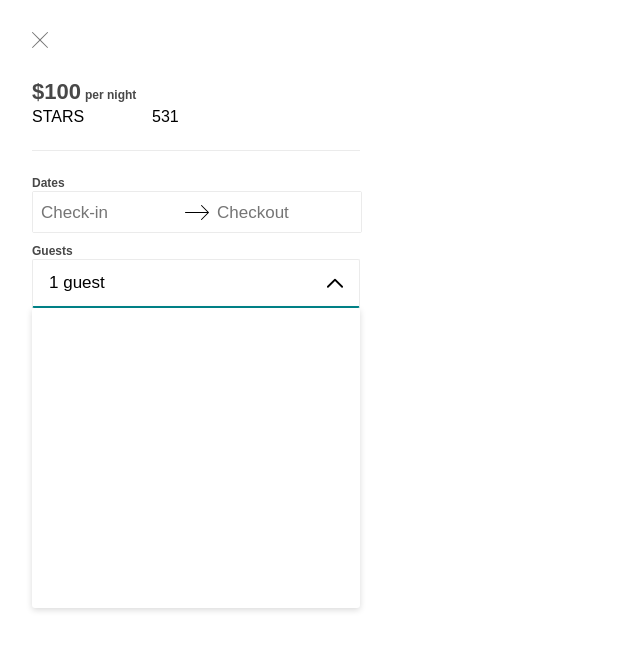
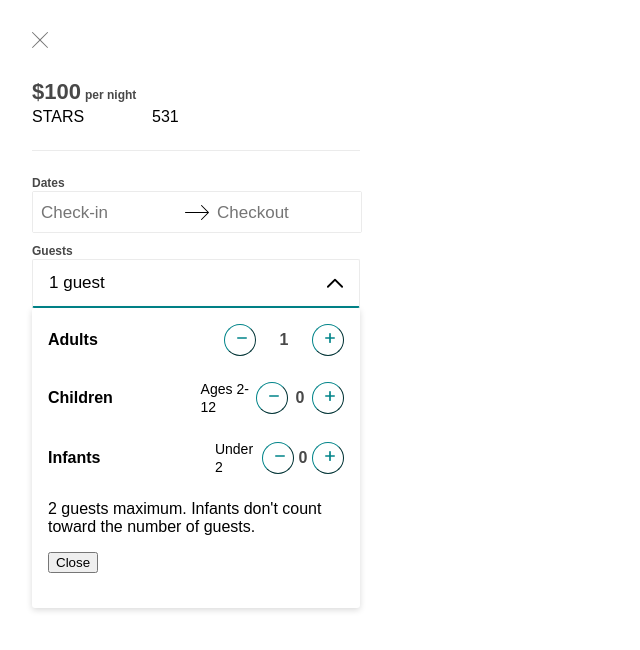
Before and after one commit to sky-bnb/component-booking-gi, a React app: page / in a window 1280 px wide. Both pictures are taken after a click on the button "1 guest". Shown: the top 650 px of the page, without its empty margins (0-640 px from the left). Built offline with nearby package versions, Linux system fonts and the light colour scheme.

Commit message:
adds buttons to dropdown

```diff
--- a/src/components/GuestsDropdown.jsx
+++ b/src/components/GuestsDropdown.jsx
@@ -17,37 +17,77 @@ const StyledGuestsMenuWrapper = styled.div`
   margin: 16px 0px 16px;
 `;
 
-const StyledAdultWrapper = styled.div`
+const StyledAdultRow = styled.div`
+  margin: 16px 0px 16px 0px;
+  display: flex;
+  align-items: center;
 `;
 
-const StyledChildWrapper = styled.div`
+const StyledChildrenRow = styled.div`
+  margin: 24px 0px 24px 0px;
+  display: flex;
+  align-items: center;
 `;
 
-const StyledInfantWrapper = styled.div`
+const StyledInfantRow = styled.div`
+  margin: 24px 0px 24px 0px;
+  display: flex;
+  align-items: center;
 `;
 
 const StyledClosingWrapper = styled.div`
+  margin: 16px 0px 16px 0px;
 `;
 
-const StyledAdultsText = styled.div`
+const StyledMenuText = styled.div`
+  font-family: 'Quicksand', sans-serif;
+  font-size: 16px;
+  font-weight: 600;
+  line-height: 22px;
+  width: 176px;
 `;
 
-const StyledChildsText = styled.div`
+const StyledSubMenuText = styled.div`
+  font-family: 'Quicksand', sans-serif;
+  font-size: 14px;
+  font-weight: 400;
+  line-height: 18px;
 `;
 
-const StyledInfantsText = styled.div`
+const StyledTextWrapper = styled.div`
+  display: flex;
+  align-items: center;
 `;
 
 const StyledGuestMaxText = styled.div`
+  margin: 0px 0px 16px;
 `;
 
-const StyledCloseButton = styled.button`
+const StyledMinusCounterPlusWrapper = styled.div`
+  display: flex;
+  justify-content: space-between;
+  align-items: center;
+  width: 120px;
 `;
 
-const StyledPlusButton = styled.button`
+const StyledButton = styled.button`
+  background: transparent;
+  border-color: rgb(0, 132, 137);
+  border-radius: 50%;
+  border-width: 1px;
+  padding: 1px 7px 2px 7px;
+  cursor: pointer;
+  height: 32px;
+  width: 32px;
 `;
 
-const StyledMinusButton = styled.button`
+const StyledSVG = styled.svg`
+  height: 1.5em;
+  width: 1.5em;
+  fill: rgb(0, 132, 137);
+`
+
+const StyledCloseButton = styled.button`
 `;
 
 const StyledCounterText = styled.div`
@@ -63,17 +103,54 @@ const StyledCounterText = styled.div`
 const GuestsDropdown = (props) => (
   <StyledGuestsDropdown>
     <StyledGuestsMenuWrapper>
-      <StyledAdultWrapper>
-
-      </StyledAdultWrapper>
-      <StyledChildWrapper>
-
-      </StyledChildWrapper>
-      <StyledInfantWrapper>
-
-      </StyledInfantWrapper>
+      <StyledAdultRow>
+        <StyledMenuText>Adults</StyledMenuText>
+        <StyledMinusCounterPlusWrapper>
+          <StyledButton>
+            <StyledSVG viewBox="0 0 24 24" role="img" focusable="false"><rect height="2" rx="1" width="12" x="6" y="11"></rect></StyledSVG>
+          </StyledButton>
+          <StyledCounterText>{props.numAdults}1</StyledCounterText>
+          <StyledButton>
+             <StyledSVG viewBox="0 0 24 24" role="img" focusable="false" ><rect height="2" rx="1" width="12" x="6" y="11" />
+            <rect height="12" rx="1" width="2" x="11" y="6" /></StyledSVG>
+          </StyledButton>
+        </StyledMinusCounterPlusWrapper>
+      </StyledAdultRow>
+      <StyledChildrenRow>
+        <StyledTextWrapper>
+          <StyledMenuText>Children</StyledMenuText>
+          <StyledSubMenuText>Ages 2-12</StyledSubMenuText>
+        </StyledTextWrapper>
+        <StyledMinusCounterPlusWrapper>
+          <StyledButton>
+              <StyledSVG viewBox="0 0 24 24" role="img" focusable="false"><rect height="2" rx="1" width="12" x="6" y="11"></rect></StyledSVG>
+            </StyledButton>
+            <StyledCounterText>{props.numChildren}0</StyledCounterText>
+            <StyledButton>
+              <StyledSVG viewBox="0 0 24 24" role="img" focusable="false" ><rect height="2" rx="1" width="12" x="6" y="11" />
+              <rect height="12" rx="1" width="2" x="11" y="6" /></StyledSVG>
+          </StyledButton>
+        </StyledMinusCounterPlusWrapper>
+      </StyledChildrenRow>
+      <StyledInfantRow>
+        <StyledTextWrapper>
+          <StyledMenuText>Infants</StyledMenuText>
+          <StyledSubMenuText>Under 2</StyledSubMenuText>
+        </StyledTextWrapper>
+        <StyledMinusCounterPlusWrapper>
+          <StyledButton>
+              <StyledSVG viewBox="0 0 24 24" role="img" focusable="false"><rect height="2" rx="1" width="12" x="6" y="11"></rect></StyledSVG>
+            </StyledButton>
+            <StyledCounterText>{props.numInfants}0</StyledCounterText>
+            <StyledButton>
+              <StyledSVG viewBox="0 0 24 24" role="img" focusable="false" ><rect height="2" rx="1" width="12" x="6" y="11" />
+              <rect height="12" rx="1" width="2" x="11" y="6" /></StyledSVG>
+          </StyledButton>
+        </StyledMinusCounterPlusWrapper>
+      </StyledInfantRow>
       <StyledClosingWrapper>
-
+        <StyledGuestMaxText>2 guests maximum. Infants don't count toward the number of guests.</StyledGuestMaxText>
+        <StyledCloseButton>Close</StyledCloseButton>
       </StyledClosingWrapper>
     </StyledGuestsMenuWrapper>
   </StyledGuestsDropdown>
```
